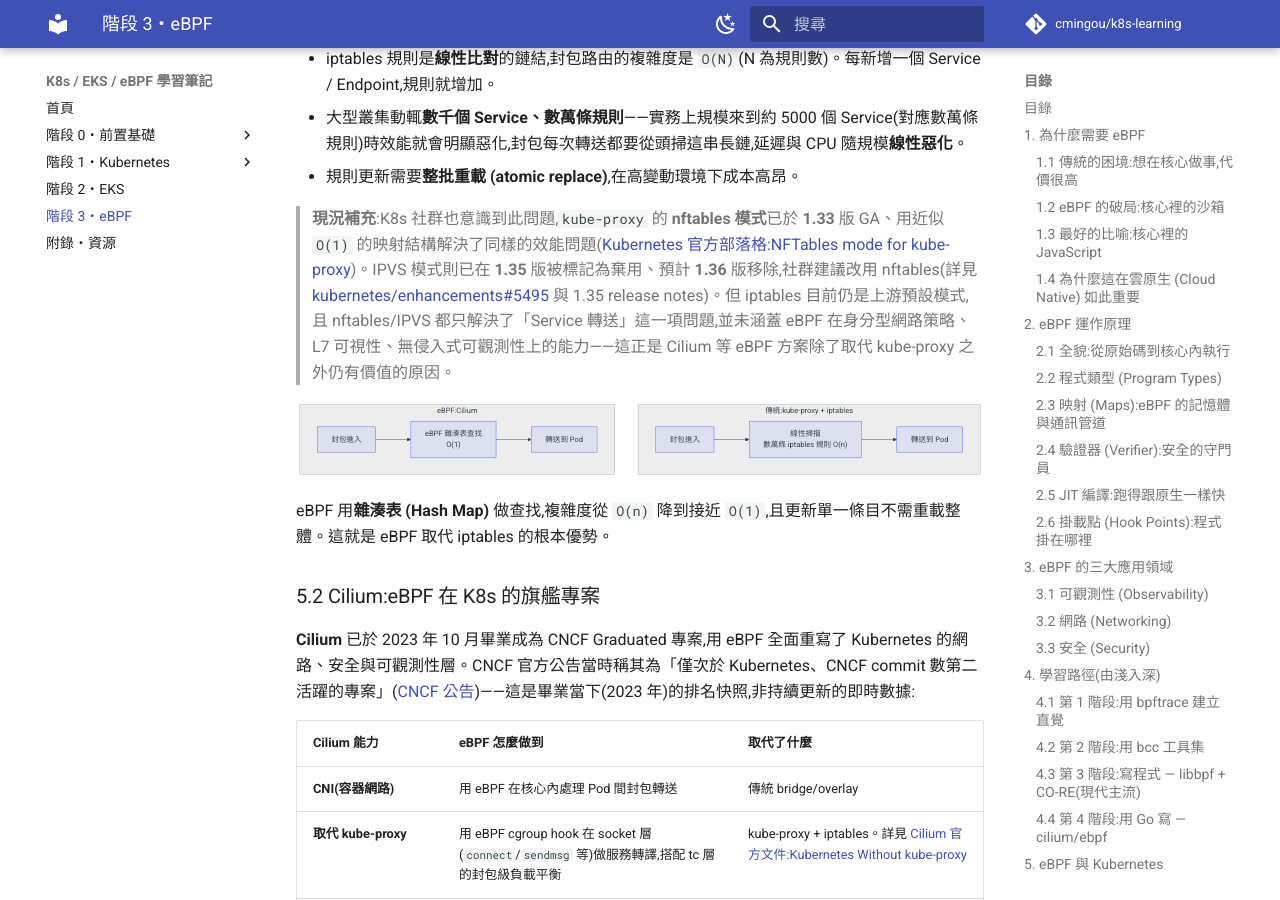
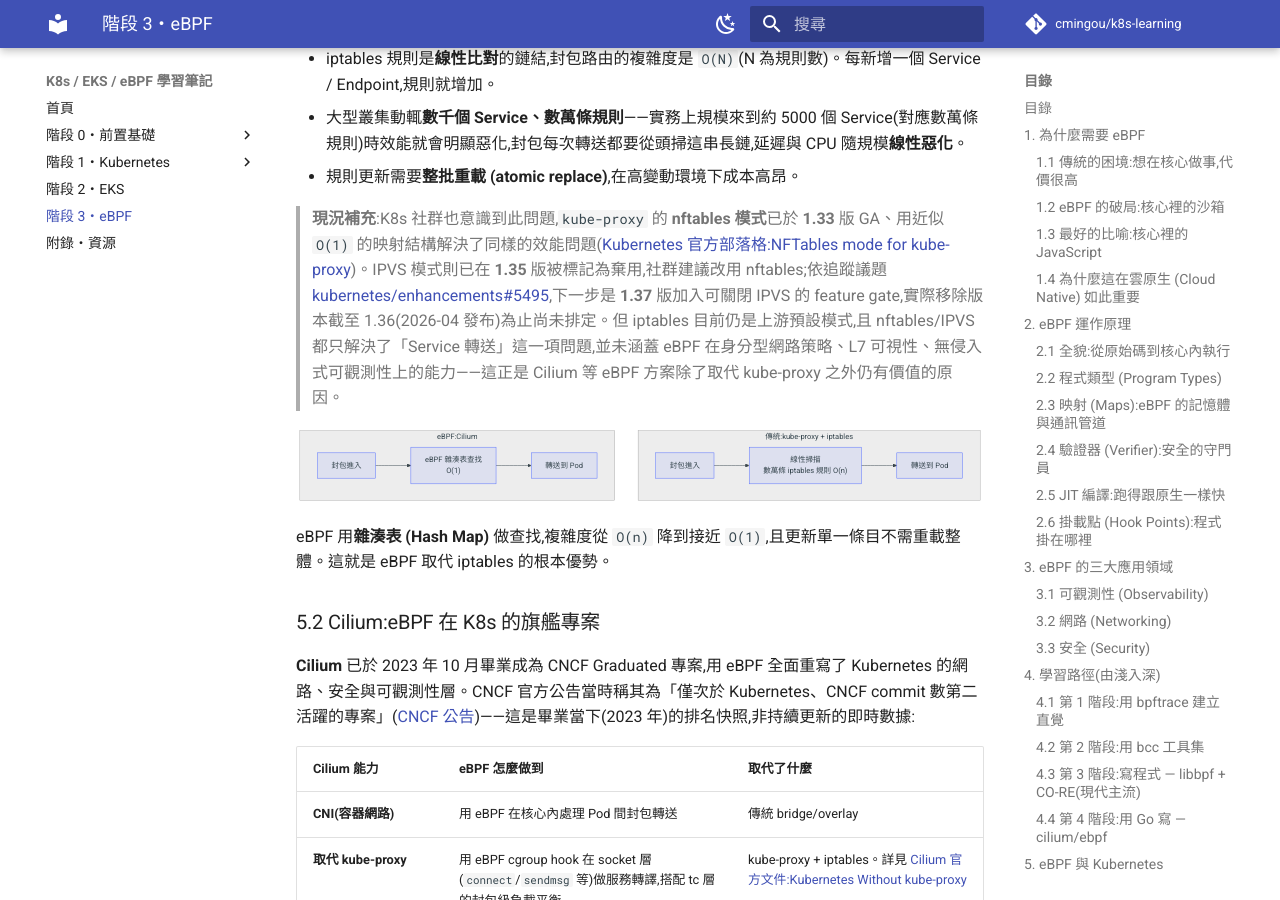
Before and after one commit to cmingou/k8s-learning, an MkDocs documentation site: the page built from docs/03-ebpf/README.md, in a window 1280 px wide and 900 px high, scrolled down 13026 px. Built offline with MkDocs 1.6.1 and Material for MkDocs 9.7.7, drawn with Linux system fonts in a browser that asks for light colours; comment, search, counter and statistics services are not loaded.

Commit message:
修正 eBPF 筆記:IPVS 移除版本描述過時
原文稱 IPVS 「預計 1.36 版移除」,但 K8s 1.36 已於 2026-04 發布且
CHANGELOG 未提及 IPVS 相關變動。依 kubernetes/enhancements#5495 追蹤
議題,實際排定的下一步是 1.37 版加入可關閉 IPVS 的 feature gate,尚未
排定實際移除版本。

Source: https://github.com/kubernetes/enhancements/issues/5495
Source: https://kubernetes.io/docs/reference/networking/virtual-ips/
Source: https://kubernetes.io/blog/2026/04/22/kubernetes-v1-36-release/

Co-Authored-By: Claude Sonnet 5 <noreply@anthropic.com>
Claude-Session: https://claude.ai/code/session_01FufEmKXEPqNCRo6a4zvPEx

````diff
--- a/docs/03-ebpf/README.md
+++ b/docs/03-ebpf/README.md
@@ -437,7 +437,7 @@ func main() {
 - 大型叢集動輒**數千個 Service、數萬條規則**——實務上規模來到約 5000 個 Service(對應數萬條規則)時效能就會明顯惡化,封包每次轉送都要從頭掃這串長鏈,延遲與 CPU 隨規模**線性惡化**。
 - 規則更新需要**整批重載 (atomic replace)**,在高變動環境下成本高昂。
 
-> **現況補充**:K8s 社群也意識到此問題,`kube-proxy` 的 **nftables 模式**已於 **1.33** 版 GA、用近似 `O(1)` 的映射結構解決了同樣的效能問題([Kubernetes 官方部落格:NFTables mode for kube-proxy](https://kubernetes.io/blog/2025/02/28/nftables-kube-proxy/))。IPVS 模式則已在 **1.35** 版被標記為棄用、預計 **1.36** 版移除,社群建議改用 nftables(詳見 [kubernetes/enhancements#5495](https://github.com/kubernetes/enhancements/issues/5495) 與 1.35 release notes)。但 iptables 目前仍是上游預設模式,且 nftables/IPVS 都只解決了「Service 轉送」這一項問題,並未涵蓋 eBPF 在身分型網路策略、L7 可視性、無侵入式可觀測性上的能力——這正是 Cilium 等 eBPF 方案除了取代 kube-proxy 之外仍有價值的原因。
+> **現況補充**:K8s 社群也意識到此問題,`kube-proxy` 的 **nftables 模式**已於 **1.33** 版 GA、用近似 `O(1)` 的映射結構解決了同樣的效能問題([Kubernetes 官方部落格:NFTables mode for kube-proxy](https://kubernetes.io/blog/2025/02/28/nftables-kube-proxy/))。IPVS 模式則已在 **1.35** 版被標記為棄用,社群建議改用 nftables;依追蹤議題 [kubernetes/enhancements#5495](https://github.com/kubernetes/enhancements/issues/5495),下一步是 **1.37** 版加入可關閉 IPVS 的 feature gate,實際移除版本截至 1.36(2026-04 發布)為止尚未排定。但 iptables 目前仍是上游預設模式,且 nftables/IPVS 都只解決了「Service 轉送」這一項問題,並未涵蓋 eBPF 在身分型網路策略、L7 可視性、無侵入式可觀測性上的能力——這正是 Cilium 等 eBPF 方案除了取代 kube-proxy 之外仍有價值的原因。
 
 ```mermaid
 flowchart TD
````
